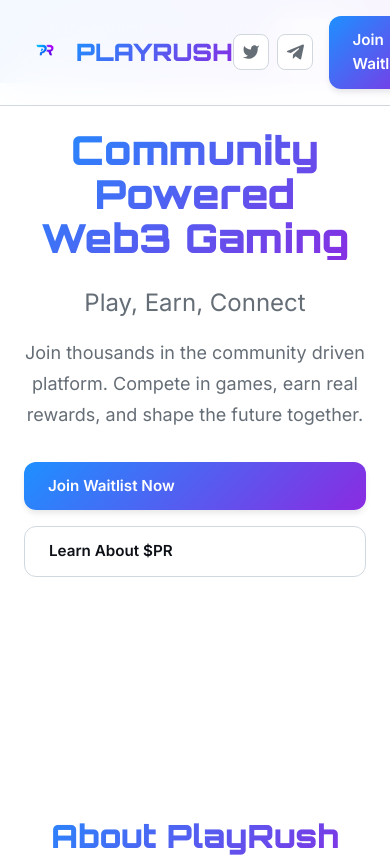
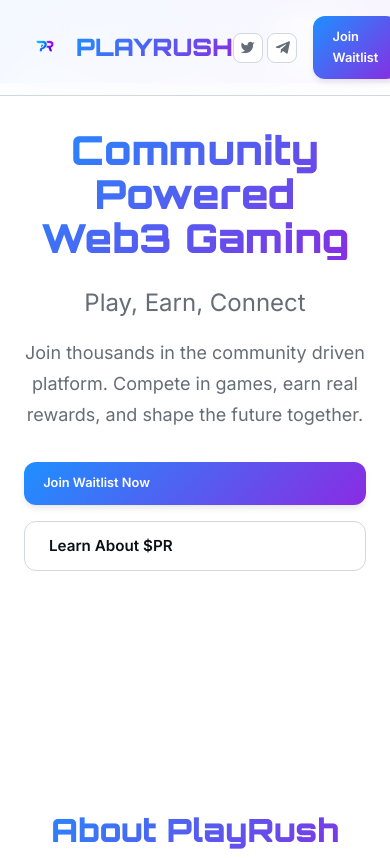
Before and after one commit to charleswealthdev/playrushwebsite, a website: page index.html in a window 390 px wide. Shown: the top 858 px of the page. Drawn offline with Linux system fonts and the light colour scheme; no server answers.

Commit message:
improved responsiveness

```diff
--- a/index.html
+++ b/index.html
@@ -92,12 +92,12 @@
             <div class="nav-buttons">
                 <div class="social-links">
                     <a href="https://twitter.com/playrush_io" class="social-link" aria-label="Follow us on Twitter" rel="noopener noreferrer" target="_blank">
-                        <svg width="18" height="18" viewBox="0 0 24 24" fill="currentColor">
+                        <svg width="15" height="15" viewBox="0 0 24 24" fill="currentColor">
                             <path d="M23 3a10.9 10.9 0 01-3.14 1.53 4.48 4.48 0 00-7.86 3v1A10.66 10.66 0 013 4s-4 9 5 13a11.64 11.64 0 01-7 2c9 5 20 0 20-11.5a4.5 4.5 0 00-.08-.83A7.72 7.72 0 0023 3z"/>
                         </svg>
                     </a>
                     <a href="https://t.me/+Ko41EKsStoE5ZmY0" class="social-link" aria-label="Join us on Telegram" rel="noopener noreferrer" target="_blank">
-                        <svg width="18" height="18" viewBox="0 0 24 24" fill="currentColor">
+                        <svg width="15" height="15" viewBox="0 0 24 24" fill="currentColor">
                             <path d="M9.417 15.181l-.397 5.584c.568 0 .814-.244 1.109-.537l2.663-2.545 5.518 4.041c1.012.564 1.725.267 1.998-.931L23.93 3.747c.267-1.611-.906-2.204-2.275-1.51L2.3 10.444c-1.609.597-1.593 1.418-.09 1.789l4.286 1.103 9.92-6.228c.675-.402 1.292.102.924.833z"/>
                         </svg>
                     </a>
--- a/style.css
+++ b/style.css
@@ -127,15 +127,15 @@
 
 .social-links {
     display: flex;
-    gap: 0.5rem;
+    gap: 0.3rem;
 }
 
 .social-link {
     display: flex;
     align-items: center;
     justify-content: center;
-    width: 36px;
-    height: 36px;
+    width: 30px;
+    height: 30px;
     color: var(--text-secondary);
     border: 1px solid var(--border-light);
     border-radius: var(--radius-md);
@@ -153,11 +153,11 @@
 .btn-primary {
     background: var(--gradient);
     color: white;
-    padding: 0.75rem 1.5rem;
+    padding: 0.7rem 1.2rem;
     border-radius: var(--radius-lg);
     text-decoration: none;
     font-weight: 600;
-    font-size: 0.95rem;
+    font-size: 0.8rem;
     border: none;
     cursor: pointer;
     transition: all 0.3s ease;
```
